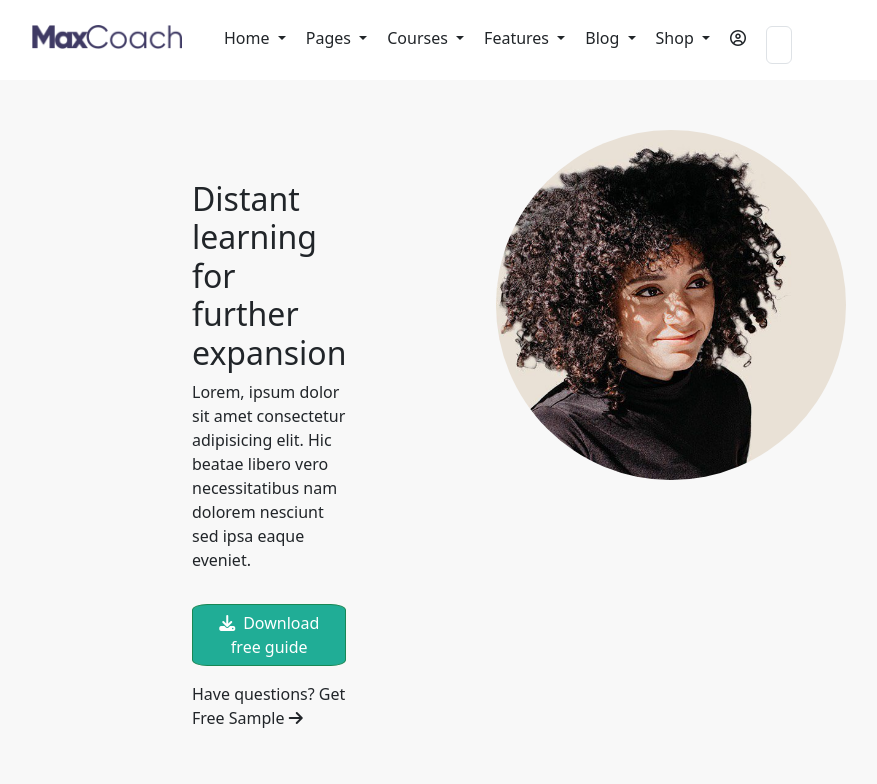
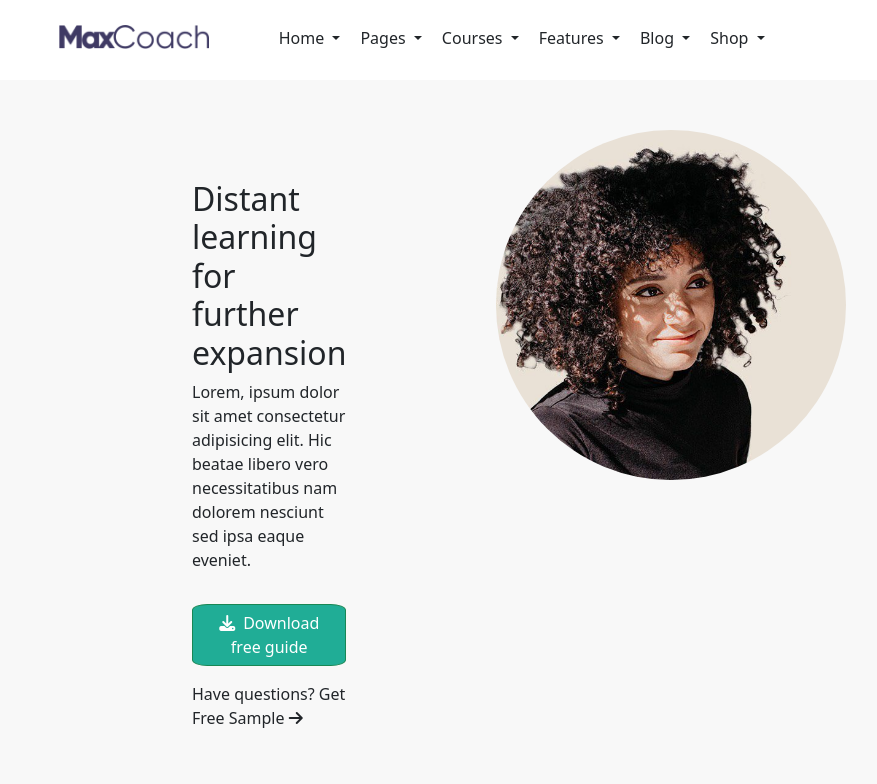
Before and after one commit to luca-masera/proj-html-vuejs, a Vue app: page / in a window 1280 px wide. Shown: the top 784 px of the page, without its empty margins (228-1105 px from the left). Built offline with nearby package versions, Linux system fonts and the light colour scheme.

Commit message:
header- searchBar- responsive with Vue.Js

```diff
--- a/src/components/HeaderApp.vue
+++ b/src/components/HeaderApp.vue
@@ -15,44 +15,55 @@
                         <a class="dropdown-item d-block  " href="#"> {{ action.title }}</a>
                     </section>
                 </li>
-
-
-                <li class="nav-item dropdown">
+                <li class="dropdown1">
                     <a class="nav-link dropdown-toggle" data-bs-toggle="dropdown" href="#" role="button"
                         aria-expanded="false">
                         Pages
                     </a>
+                    <section class="dropdown2 pt-2 " v-for="(action, index) in store.list[1].sections">
+
+                        <a class="dropdown-item d-block  " href="#"> {{ action.title }}</a>
+                    </section>
                 </li>
-                <li class="nav-item dropdown">
+                <li class="dropdown1">
                     <a class="nav-link dropdown-toggle" data-bs-toggle="dropdown" href="#" role="button"
                         aria-expanded="false">
                         Courses
                     </a>
+                    <section class="dropdown2 pt-2 " v-for="(action, index) in store.list[2].sections">
+
+                        <a class="dropdown-item d-block  " href="#"> {{ action.title }}</a>
+                    </section>
                 </li>
-                <li class="nav-item dropdown">
+                <li class="dropdown1">
                     <a class="nav-link dropdown-toggle" data-bs-toggle="dropdown" href="#" role="button"
                         aria-expanded="false">
                         Features
                     </a>
+                    <section class="dropdown2 pt-2 " v-for="(action, index) in store.list[3].sections">
+
+                        <a class="dropdown-item d-block  " href="#"> {{ action.title }}</a>
+                    </section>
                 </li>
-                <li class="nav-item dropdown">
+                <li class="dropdown1">
                     <a class="nav-link dropdown-toggle" data-bs-toggle="dropdown" href="#" role="button"
                         aria-expanded="false">
                         Blog
                     </a>
+                    <section class="dropdown2 pt-2 " v-for="(action, index) in store.list[4].sections">
+
+                        <a class="dropdown-item d-block  " href="#"> {{ action.title }}</a>
+                    </section>
                 </li>
-                <li class="nav-item dropdown">
+                <li class="dropdown1">
                     <a class="nav-link dropdown-toggle" data-bs-toggle="dropdown" href="#" role="button"
                         aria-expanded="false">
                         Shop
                     </a>
-                </li>
-                <li>
-                    <i class="fa-regular fa-circle-user"></i>
-                </li>
-                <li>
-                    <input type="search" class="form-control" id="search" placeholder="Search...">
-                    <label for="search"></label>
+                    <section class="dropdown2 pt-2 " v-for="(action, index) in store.list[5].sections">
+
+                        <a class="dropdown-item d-block  " href="#"> {{ action.title }}</a>
+                    </section>
                 </li>
 
             </ul>
@@ -105,7 +116,7 @@ img {
 .dropdown2 {
     display: none;
     background-color: white;
-    min-width: 250px;
+    min-width: 150px;
     z-index: 1;
 
 }
```
